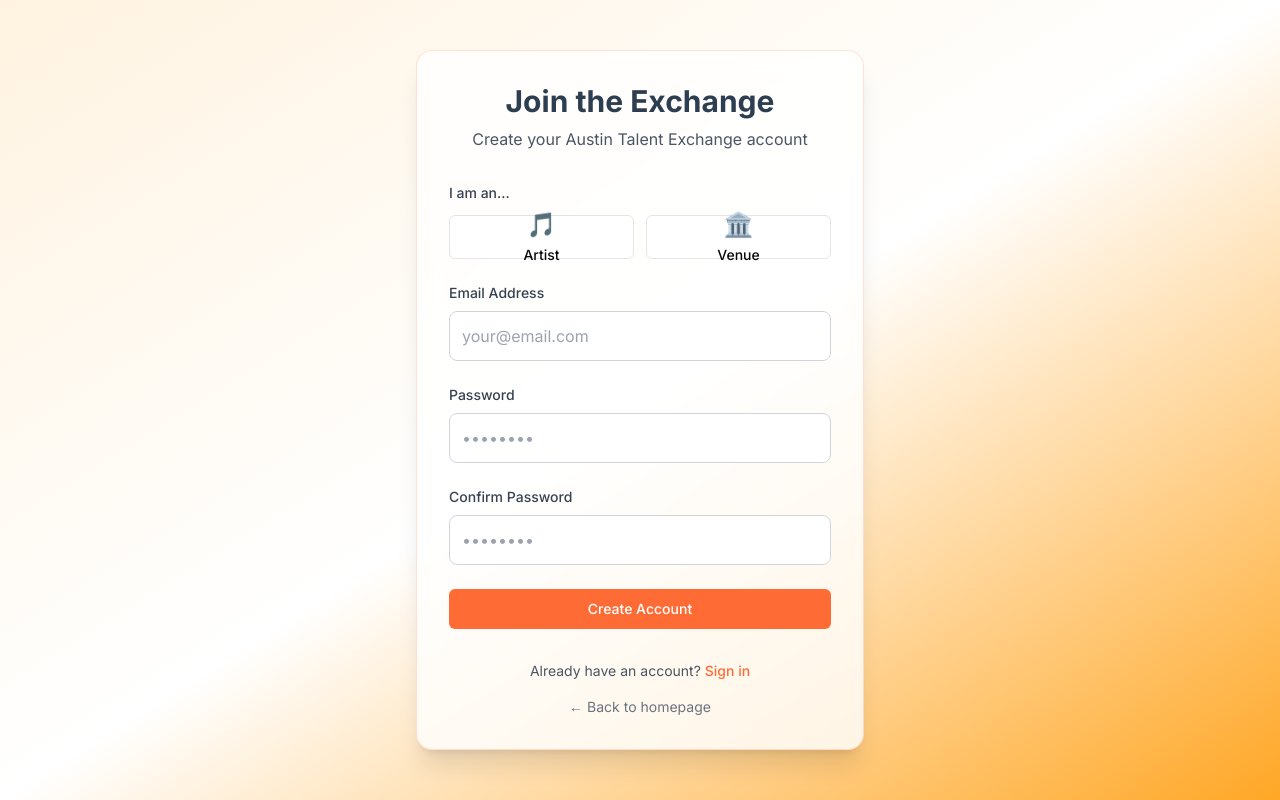
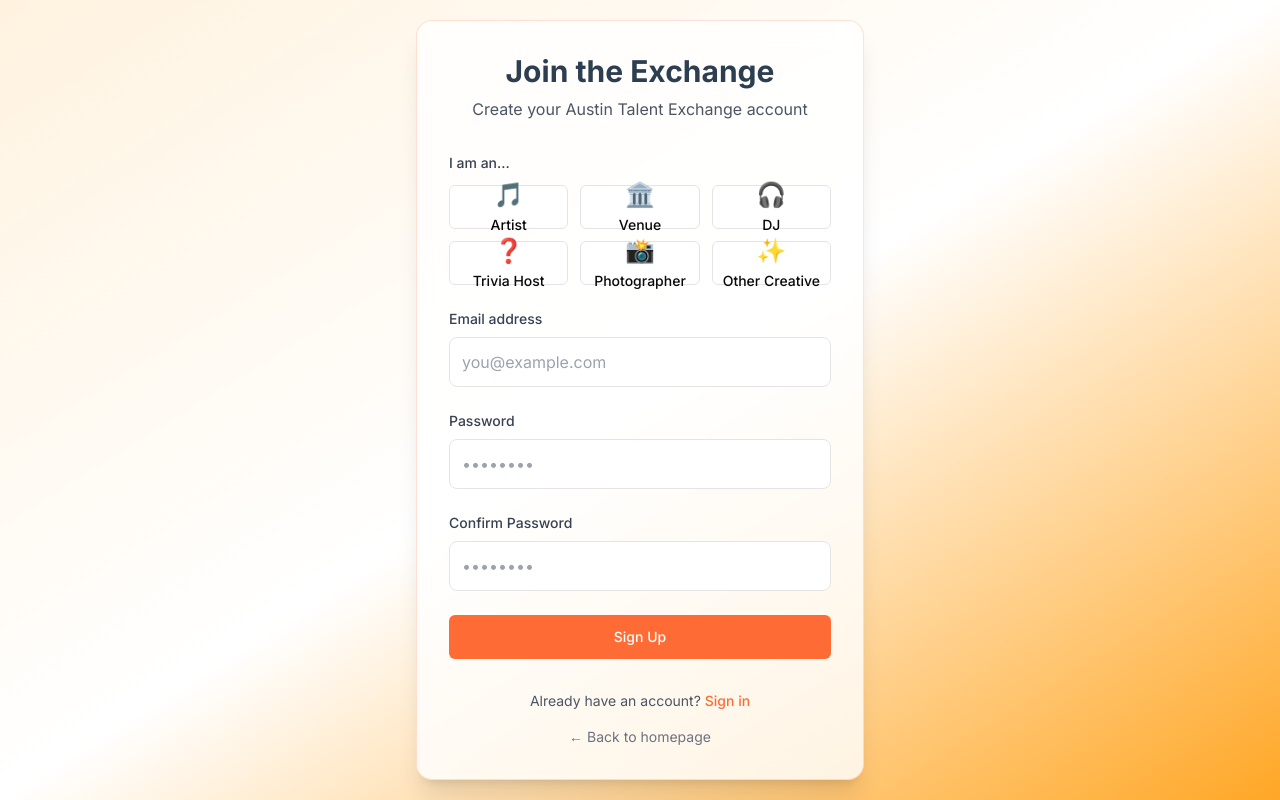
Before and after one commit to HansDandle/atexchange, a Next.js app: page /signup in a window 1280 px wide. Built offline with nearby package versions, Linux system fonts and the light colour scheme; no server answers.

Commit message:
new roles

```diff
--- /dev/null
+++ b/src/app/forgot-password/page.tsx
@@ -0,0 +1,73 @@
+"use client";
+
+import { useState } from "react";
+import { createClient } from "@/lib/supabase/client";
+import { Button } from "@/components/ui/button";
+
+export default function ForgotPasswordPage() {
+  const [email, setEmail] = useState("");
+  const [message, setMessage] = useState<string | null>(null);
+  const [error, setError] = useState<string | null>(null);
+  const [loading, setLoading] = useState(false);
+  const supabase = createClient();
+
+  const handlePasswordReset = async (e: React.FormEvent) => {
+    e.preventDefault();
+    setLoading(true);
+    setMessage(null);
+    setError(null);
+
+    try {
+      const { error } = await supabase.auth.resetPasswordForEmail(email, {
+        redirectTo: `${window.location.origin}/reset-password`,
+      });
+
+      if (error) {
+        setError(error.message);
+      } else {
+        setMessage("If the email is registered, a password reset link has been sent.");
+      }
+    } catch (err) {
+      setError("An unexpected error occurred.");
+    } finally {
+      setLoading(false);
+    }
+  };
+
+  return (
+    <div className="min-h-screen bg-gradient-to-br from-austin-light via-white to-austin-warm flex items-center justify-center px-4">
+      <div className="max-w-md w-full">
+        <div className="bg-white/80 backdrop-blur-md rounded-2xl shadow-xl p-8 border border-austin-orange/20">
+          <div className="text-center mb-8">
+            <h1 className="text-3xl font-bold text-austin-charcoal mb-2">Forgot Password</h1>
+            <p className="text-gray-600">Enter your email to reset your password</p>
+          </div>
+
+          {message && <div className="text-green-700 mb-4">{message}</div>}
+          {error && <div className="text-red-700 mb-4">{error}</div>}
+
+          <form onSubmit={handlePasswordReset} className="space-y-6">
+            <div>
+              <label htmlFor="email" className="block text-sm font-medium text-gray-700 mb-2">
+                Email Address
+              </label>
+              <input
+                id="email"
+                type="email"
+                required
+                value={email}
+                onChange={(e) => setEmail(e.target.value)}
+                className="w-full px-3 py-3 border border-gray-300 rounded-lg focus:ring-2 focus:ring-austin-orange focus:border-austin-orange transition-colors"
+                placeholder="your@email.com"
+              />
+            </div>
+
+            <Button type="submit" variant="austin" size="lg" className="w-full" disabled={loading}>
+              {loading ? "Sending..." : "Send Reset Link"}
+            </Button>
+          </form>
+        </div>
+      </div>
+    </div>
+  );
+}
--- a/src/app/login/page.tsx
+++ b/src/app/login/page.tsx
@@ -101,6 +101,12 @@ export default function LoginPage() {
             >
               {loading ? 'Signing in...' : 'Sign In'}
             </Button>
+
+            <div className="text-center mt-4">
+              <Link href="/forgot-password" className="text-sm text-austin-orange hover:text-austin-red">
+                Forgot Password?
+              </Link>
+            </div>
           </form>
 
           {/* Footer */}
--- a/src/app/signup/page.tsx
+++ b/src/app/signup/page.tsx
@@ -6,7 +6,7 @@ import { useState, useEffect } from 'react'
 import { Button } from '@/components/ui/button'
 import Link from 'next/link'
 
-type UserRole = 'BAND' | 'VENUE'
+type UserRole = 'BAND' | 'VENUE' | 'DJ' | 'TRIVIA_HOST' | 'PHOTOGRAPHER' | 'OTHER' // Expanded UserRole type
 
 export default function SignupPage() {
   const [email, setEmail] = useState('')
@@ -101,7 +101,6 @@ export default function SignupPage() {
             </p>
           </div>
 
-          {/* Form */}
           {successMessage ? (
             <div className="space-y-4 text-center">
               <div className="text-green-700">{successMessage}</div>
@@ -120,12 +119,12 @@ export default function SignupPage() {
               </div>
             )}
 
-            {/* Role Selection: Artist or Venue */}
+            {/* Role Selection: Artist, Venue, DJ, Trivia Host, Photographer, Other Creative */}
             <div>
               <label className="block text-sm font-medium text-gray-700 mb-3">
                 I am an...
               </label>
-              <div className="grid grid-cols-2 gap-3">
+              <div className="grid grid-cols-3 gap-3">
                 <Button
                   type="button"
                   variant={role === 'BAND' ? 'austin' : 'outline'}
@@ -146,67 +145,103 @@ export default function SignupPage() {
                   <div className="text-2xl mb-1">🏛️</div>
                   <div className="font-medium">Venue</div>
                 </Button>
+                <Button
+                  type="button"
+                  variant={role === 'DJ' ? 'austin' : 'outline'}
+                  size="lg"
+                  onClick={() => setRole('DJ')}
+                  className="flex flex-col items-center justify-center p-4"
+                >
+                  <div className="text-2xl mb-1">🎧</div>
+                  <div className="font-medium">DJ</div>
+                </Button>
+                <Button
+                  type="button"
+                  variant={role === 'TRIVIA_HOST' ? 'austin' : 'outline'}
+                  size="lg"
+                  onClick={() => setRole('TRIVIA_HOST')}
+                  className="flex flex-col items-center justify-center p-4"
+                >
+                  <div className="text-2xl mb-1">❓</div>
+                  <div className="font-medium">Trivia Host</div>
+                </Button>
+                <Button
+                  type="button"
+                  variant={role === 'PHOTOGRAPHER' ? 'austin' : 'outline'}
+                  size="lg"
+                  onClick={() => setRole('PHOTOGRAPHER')}
+                  className="flex flex-col items-center justify-center p-4"
+                >
+                  <div className="text-2xl mb-1">📸</div>
+                  <div className="font-medium">Photographer</div>
+                </Button>
+                <Button
+                  type="button"
+                  variant={role === 'OTHER' ? 'austin' : 'outline'}
+                  size="lg"
+                  onClick={() => setRole('OTHER')}
+                  className="flex flex-col items-center justify-center p-4"
+                >
+                  <div className="text-2xl mb-1">✨</div>
+                  <div className="font-medium">Other Creative</div>
+                </Button>
               </div>
             </div>
 
-            {/* Name is collected during onboarding; signup only asks for email & password */}
-
+            {/* Email and Password Fields */}
             <div>
-              <label htmlFor="email" className="block text-sm font-medium text-gray-700 mb-2">
-                Email Address
+              <label className="block text-sm font-medium text-gray-700 mb-2">
+                Email address
               </label>
               <input
-                id="email"
                 type="email"
-                required
                 value={email}
                 onChange={(e) => setEmail(e.target.value)}
-                className="w-full px-3 py-3 border border-gray-300 rounded-lg focus:ring-2 focus:ring-austin-orange focus:border-austin-orange transition-colors"
-                placeholder="your@email.com"
+                required
+                className="w-full p-3 border rounded-lg focus:outline-none focus:ring-2 focus:ring-austin-orange focus:border-transparent"
+                placeholder="you@example.com"
+              />
+            </div>
+            <div>
+              <label className="block text-sm font-medium text-gray-700 mb-2">
+                Password
+              </label>
+              <input
+                type="password"
+                value={password}
+                onChange={(e) => setPassword(e.target.value)}
+                required
+                className="w-full p-3 border rounded-lg focus:outline-none focus:ring-2 focus:ring-austin-orange focus:border-transparent"
+                placeholder="••••••••"
+              />
+            </div>
+            <div>
+              <label className="block text-sm font-medium text-gray-700 mb-2">
+                Confirm Password
+              </label>
+              <input
+                type="password"
+                value={confirmPassword}
+                onChange={(e) => setConfirmPassword(e.target.value)}
+                required
+                className="w-full p-3 border rounded-lg focus:outline-none focus:ring-2 focus:ring-austin-orange focus:border-transparent"
+                placeholder="••••••••"
               />
             </div>
 
+            {/* Submit Button */}
             <div>
-              <label htmlFor="password" className="block text-sm font-medium text-gray-700 mb-2">
-                Password
-              </label>
-              <input
-                id="password"
-                type="password"
-                required
-                value={password}
-                onChange={(e) => setPassword(e.target.value)}
-                className="w-full px-3 py-3 border border-gray-300 rounded-lg focus:ring-2 focus:ring-austin-orange focus:border-austin-orange transition-colors"
-                placeholder="••••••••"
-                minLength={6}
-              />
-            </div>
-
-            <div>
-              <label htmlFor="confirmPassword" className="block text-sm font-medium text-gray-700 mb-2">
-                Confirm Password
-              </label>
-              <input
-                id="confirmPassword"
-                type="password"
-                required
-                value={confirmPassword}
-                onChange={(e) => setConfirmPassword(e.target.value)}
-                className="w-full px-3 py-3 border border-gray-300 rounded-lg focus:ring-2 focus:ring-austin-orange focus:border-austin-orange transition-colors"
-                placeholder="••••••••"
-                minLength={6}
-              />
-            </div>
-
               <Button
                 type="submit"
                 variant="austin"
+                size="lg"
                 className="w-full"
                 disabled={loading}
               >
-                {loading ? 'Creating Account...' : 'Create Account'}
+                {loading ? 'Creating account...' : 'Sign Up'}
               </Button>
-            </form>
+            </div>
+          </form>
           )}
 
           {/* Footer */}
--- a/tsconfig.json
+++ b/tsconfig.json
@@ -1,14 +1,14 @@
 {
   "compilerOptions": {
-    "target": "es5",
-    "lib": ["dom", "dom.iterable", "es6"],
+    "target": "es2020", // Updated to match modern Node.js runtime
+    "lib": ["dom", "dom.iterable", "es2020"],
     "allowJs": true,
     "skipLibCheck": true,
     "strict": true,
     "noEmit": true,
     "esModuleInterop": true,
     "module": "esnext",
-    "moduleResolution": "bundler",
+    "moduleResolution": "node", // Changed from "bundler" to "node" for compatibility
     "resolveJsonModule": true,
     "isolatedModules": true,
     "jsx": "preserve",
```
Also changed, not shown: package.json (+4 -3 lines), prisma/seed.ts (+50 -2 lines), scripts/run_migration.js (added, +20 -0 lines), src/app/dashboard/page.tsx (+54 -49 lines), public/site.webmanifest (added), 2 other files (tests, documents, lock files or other folders).
